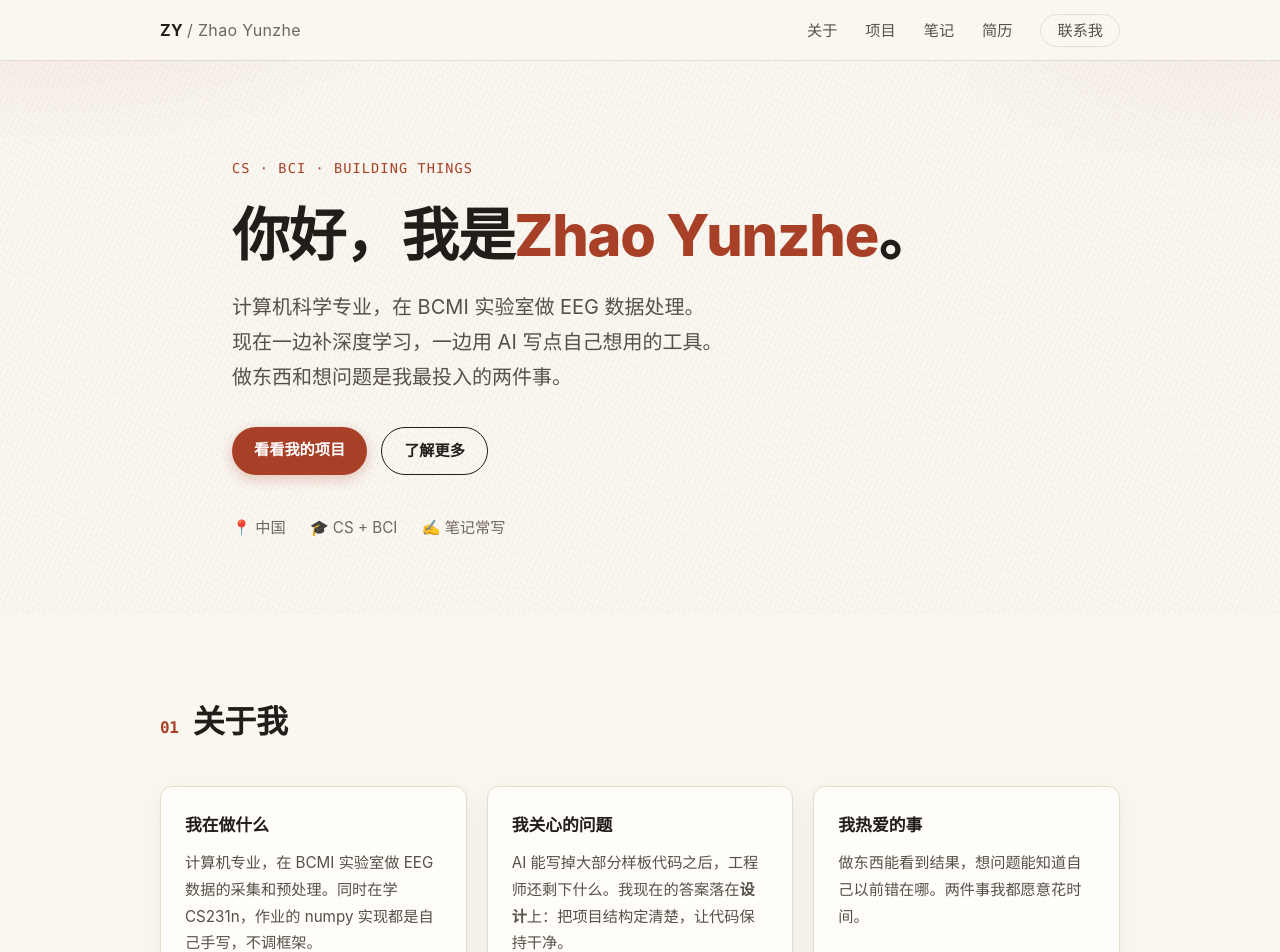
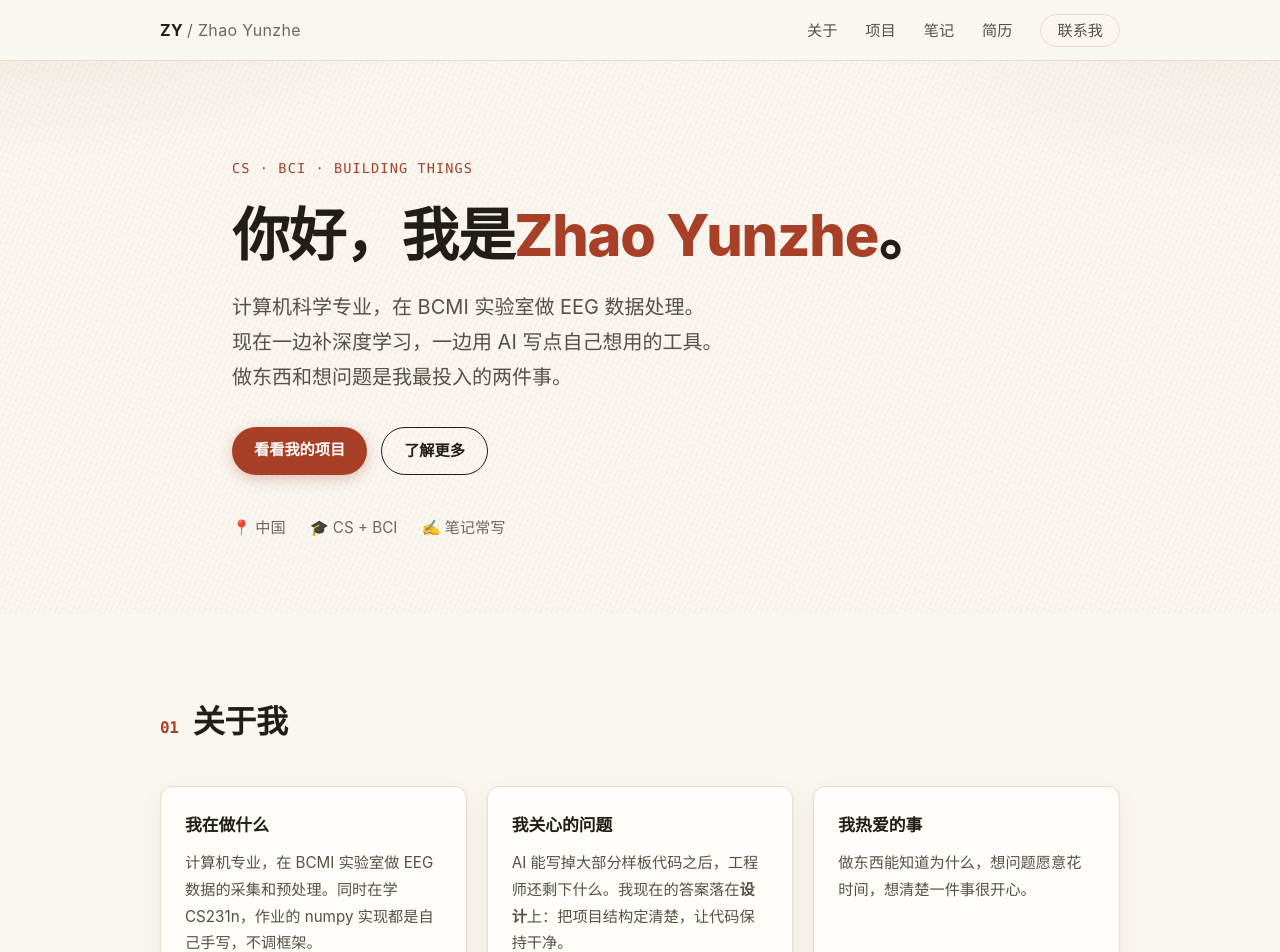
Before and after one commit to xiaoqing-t/xiaoqing-t.github.io, a React (Vite) app: page / in a window 1280 px wide. Shown: the top 952 px of the page. Built offline with nearby package versions, Linux system fonts and the light colour scheme.

Commit message:
copy: 「我热爱的事」改成做东西知道为什么、想问题愿意花时间

```diff
--- a/src/data/site.tsx
+++ b/src/data/site.tsx
@@ -112,7 +112,7 @@ export const aboutCards: AboutCard[] = [
   },
   {
     title: '我热爱的事',
-    body: '做东西能看到结果，想问题能知道自己以前错在哪。两件事我都愿意花时间。',
+    body: '做东西能知道为什么，想问题愿意花时间，想清楚一件事很开心。',
   },
 ]
 
```
